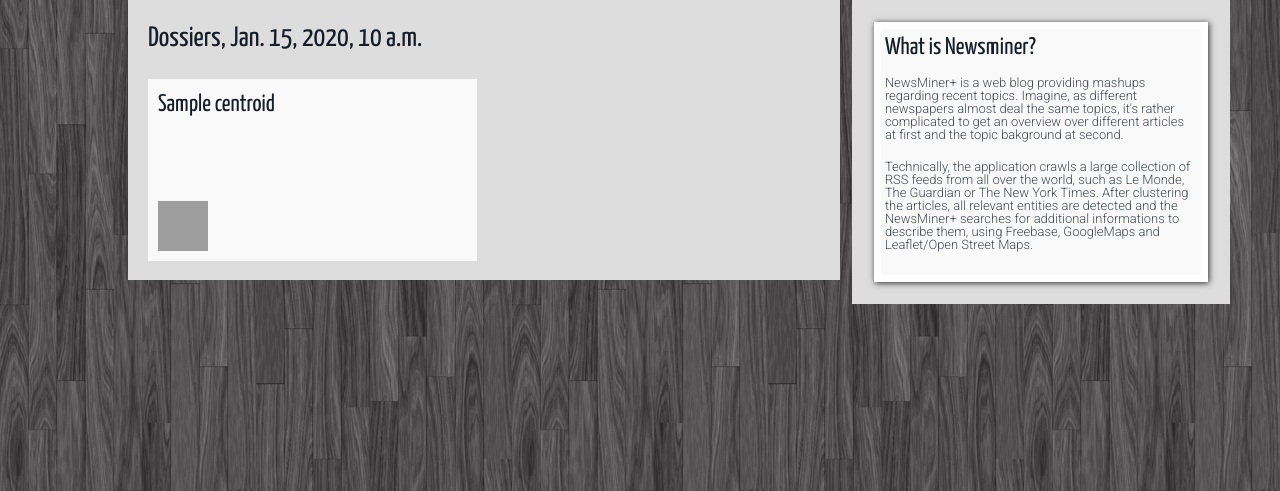
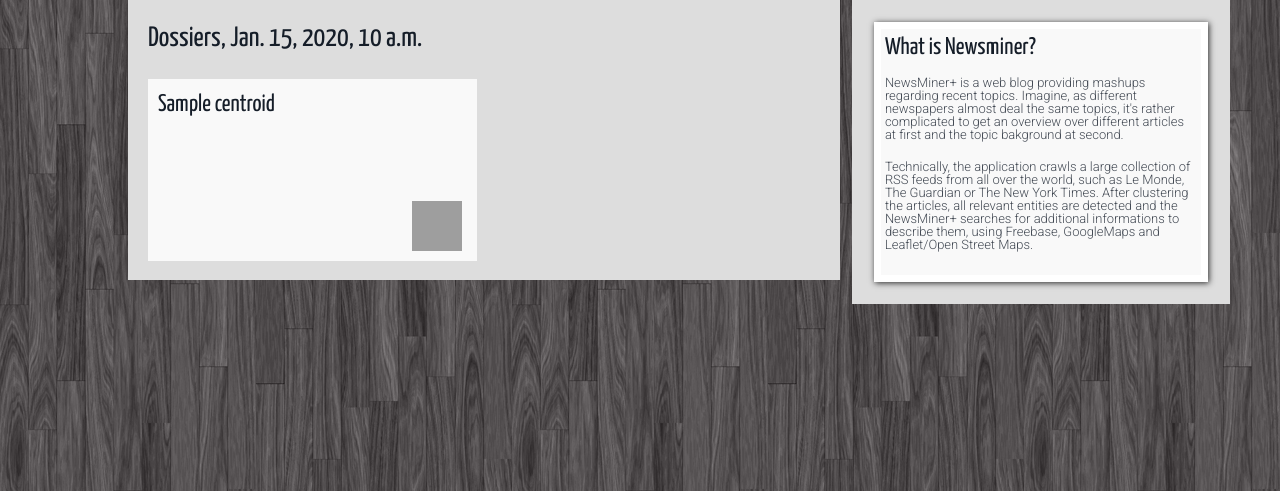
Before and after one commit to smba/newsminer, a Django app: template Django/newsminer2/templates/index.html in a window 1280 px wide. Shown: the part 110-601 px from the top of the page. Run offline with Django 3.2, Linux system fonts and the light colour scheme; the template is opened without the code that fills it: most values are stand-ins (such as "Sample title", 1, 10 or a date in 2020); grey boxes are pictures that could not be loaded.

Commit message:
flag
git-svn-id: svn+ssh://svn.code.sf.net/p/newsminer/newsminer+@324 da7da56a-5241-427f-a2d7-db4bafe74fe4

```diff
--- a/Django/newsminer2/templates/index.html
+++ b/Django/newsminer2/templates/index.html
@@ -48,7 +48,7 @@
 					<a href='{{dossier}}{{cluster.id}}' class='clearfix'>
 						<h2>{{cluster.centroid.title}}</h2>
 						{% for image in cluster.images %}
-							<figure style="background-image:url(https://usercontent.googleapis.com/freebase/v1/image{{image}});" class='source'></figure>
+							<figure style="background-image:url(https://usercontent.googleapis.com/freebase/v1/image{{image}}); float: right;"></figure>
 						{% endfor %}
 					</a>
 				</article>
```
